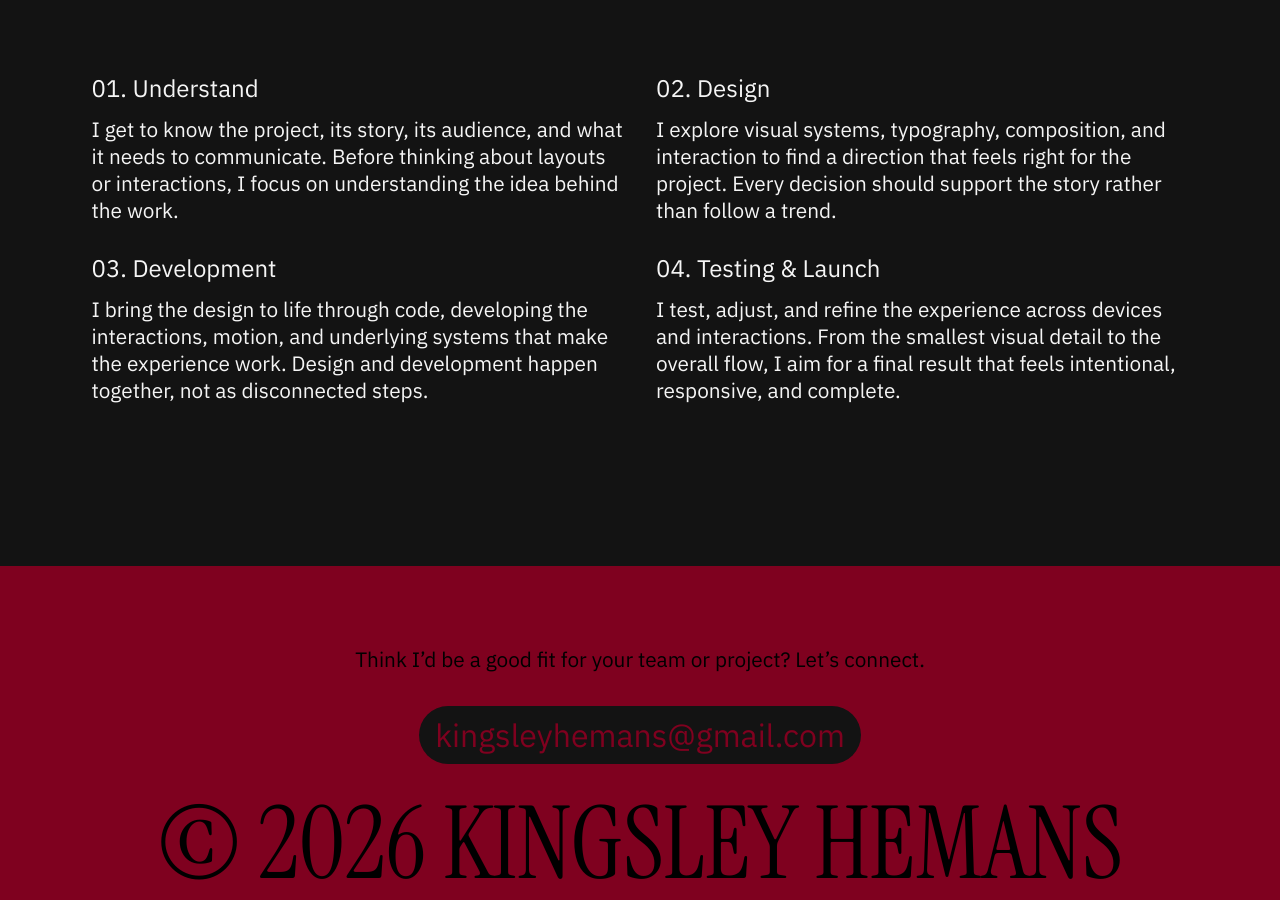
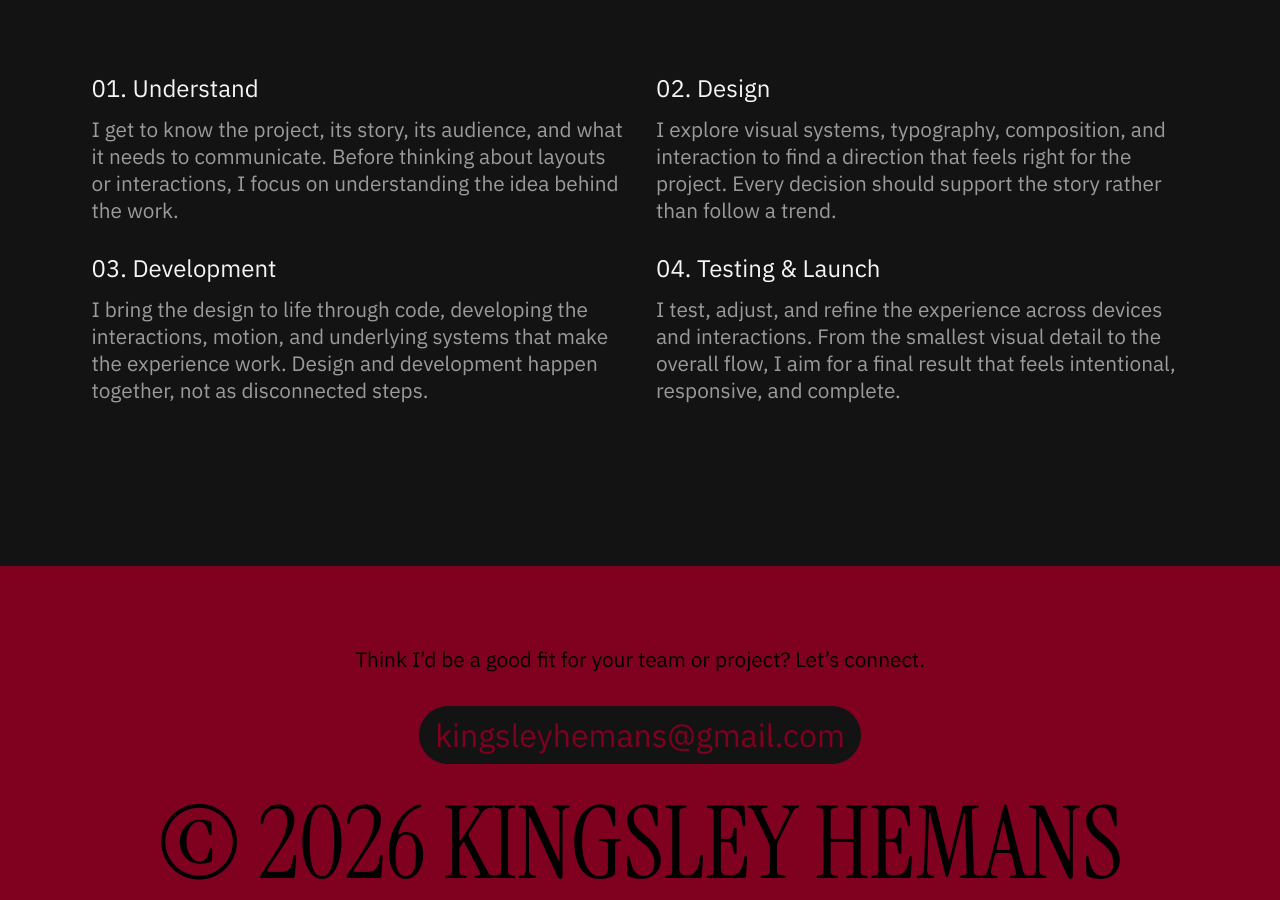
Before and after one commit to thekingsleyhemans/temporary-portfolio, a website: page index.html in a window 1280 px wide. Shown: the part 3462-4362 px from the top of the page. Drawn offline with nearby package versions, Linux system fonts and the light colour scheme; a script that the page names is missing.

Commit message:
Change paragraph text color in column section for better readability

```diff
--- a/style.css
+++ b/style.css
@@ -370,7 +370,7 @@ section{
 .col p{
     font-family: var(--font-sans);
     font-size: clamp(1rem, 0.9rem + 0.5vw, 1.35rem);
-    color: #f5f5f5;
+    color: #9b9b9b;
 }
 .col h3{
     font-family: var(--font-sans);
```
